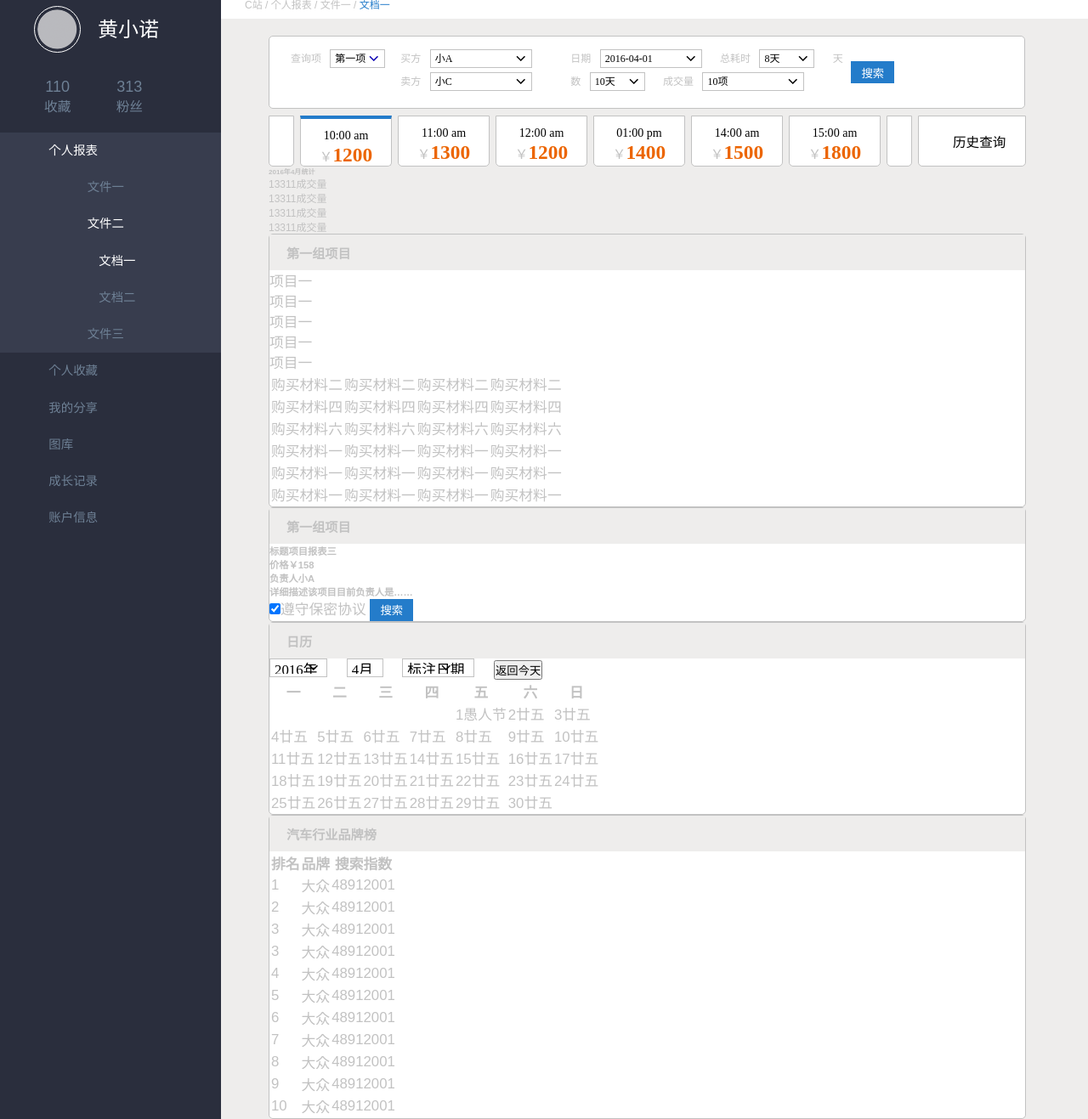
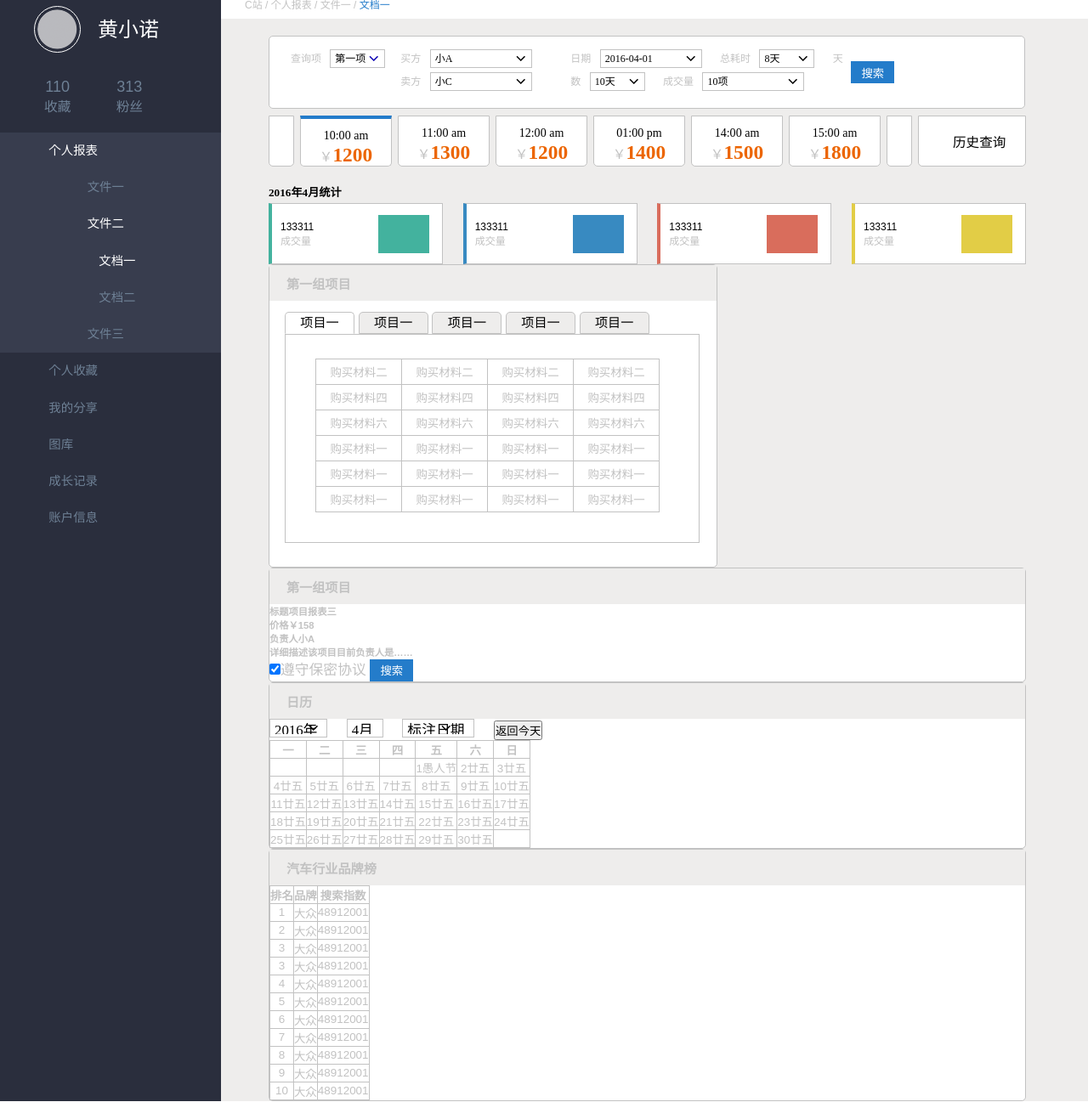
Before and after one commit to huangnuoen/dom, a web app: file ife1--9/index.html in a window 1280 px wide. Shown: the part 69-1386 px from the top of the page at 85% size. After the commit the page ends 1365 px from the top, so only its background shows below. Run offline with its HTML, style and script files only (its server is not run), Linux system fonts and the light colour scheme; some web fonts are replaced.

Commit message:
change css

```diff
--- a/ife1--9/css/a.css
+++ b/ife1--9/css/a.css
@@ -26,6 +26,14 @@ a {
 	text-decoration: none;
 	cursor: pointer;
 	color: #6e8095;
+}
+table {
+	border-collapse: collapse;
+	font-size: 80%;
+	text-align: center;
+}
+table,td,th {
+	border: 1px solid #c2c2c2;
 }
 body {
 	font-size: 12px;
@@ -290,3 +298,110 @@ li.history i {
 .result ul li.blue {
 	border-top: 4px solid #247cca;
 }
+
+/*统计部分*/
+div.statistics {
+	margin-top: 20px;
+}
+div.statistics h6 {
+	color: #000;
+	font-size: 110%;
+	font-family: "黑体";
+	margin-bottom: 4px;
+}
+div.statistics ul {
+	display: flex;
+	justify-content: space-between;
+}
+div.statistics ul li {
+	width: 175px;
+	height: 70px;
+	border: 1px solid #c2c2c2;
+	padding: 0 15px 0 10px;
+	background-color: #fff;
+	display: flex;
+	justify-content: space-between;
+	align-items: center;
+}
+div.statistics li span.num span:first-child {
+	display: block;
+	color: #000;
+}
+div.statistics li span.chart {
+	display: inline-block;
+	width: 60px;
+	height: 45px;
+
+}
+div.statistics li.red,
+div.statistics li.green,
+div.statistics li.yellow,
+div.statistics li.blue {
+	border-left-width: 4px;
+}
+div.statistics li.green {
+	border-left-color: #43b29e;
+}
+div.statistics li.red {
+	border-left-color: #d96d5c;
+}
+div.statistics li.yellow {
+	border-left-color: #e2cd46;
+}
+div.statistics li.blue {
+	border-left-color: #388ac1;
+}
+div.statistics li.green span.chart {
+	background-color: #43b29e;
+}
+div.statistics li.red span.chart {
+	background-color: #d96d5c;
+}
+div.statistics li.blue span.chart {
+	background-color: #388ac1;
+}
+div.statistics li.yellow span.chart {
+	background-color: #e2cd46;
+}
+
+/*项目部分*/
+div.pro-table {
+	width: 526px;
+	background-color: #fff;
+}
+div.pro-table li {
+	display: inline-block;
+	width: 80px;
+	height: 24px;
+	border: 1px solid #c2c2c2;
+	border-radius: 5px 5px 0 0;
+	background-color: #eeedec;
+	text-align: center;
+	color: #000;
+	cursor: pointer;
+	line-height: 24px;
+	font-size: 90%;
+}
+div.pro-table .pro-box {
+	width: 488px;
+	height: 275px;
+	margin: 13px 0 25px 18px;
+}
+div.pro-table div.pro-tab {
+	box-sizing: border-box;
+	border: 1px solid #c2c2c2;
+	width: 488px;
+	margin-top: -.5px;/*用上负边距将div向上移，覆盖li*/
+	padding:28px 0 35px 35px;
+}
+div.pro-table ul li.selected {
+	border-bottom-color: #fff;
+	background-color: #fff;
+}
+div.pro-table div table tr {
+	height: 30px;
+	width: 400px;
+}
+div.pro-table div table td {
+	width: 100px;
+}
--- a/ife1--9/index.html
+++ b/ife1--9/index.html
@@ -136,29 +136,31 @@
 					<h6>2016年4月统计</h6>
 					<ul>
 						<li class="green">
-							<span><span class="num">13311</span><span>成交量</span></span><span class="chart"></span>
+							<span class="num"><span>133311</span><span>成交量</span></span><span class="chart"></span>
 						</li>
 						<li class="blue">
-							<span><span class="num">13311</span><span>成交量</span></span><span class="chart"></span>
+							<span class="num"><span>133311</span><span>成交量</span></span><span class="chart"></span>
 						</li>
 						<li class="red">
-							<span><span class="num">13311</span><span>成交量</span></span><span class="chart"></span>
+							<span class="num"><span>133311</span><span>成交量</span></span><span class="chart"></span>
 						</li>
 						<li class="yellow">
-							<span><span class="num">13311</span><span>成交量</span></span><span class="chart"></span>
+							<span class="num"><span>133311</span><span>成交量</span></span><span class="chart"></span>
 						</li>
 					</ul>
 				</div>
 				<div class="project">
 					<div class="pro-table grid">
 						<h5>第一组项目</h5>
+						<div class="pro-box">
 						<ul class="pro-tab-list">
-							<li>项目一</li>
+							<li class="selected">项目一</li>
 							<li>项目一</li>
 							<li>项目一</li>
 							<li>项目一</li>
 							<li>项目一</li>
 						</ul>
+						<div class="pro-tab">
 						<table>
 							<tr>
 								<td>购买材料二</td>
@@ -197,6 +199,8 @@
 								<td>购买材料一</td>
 							</tr>
 						</table>
+						</div>
+						</div>
 					</div>
 					<div class="pro-detailed grid">
 						<h5>第一组项目</h5>
```
